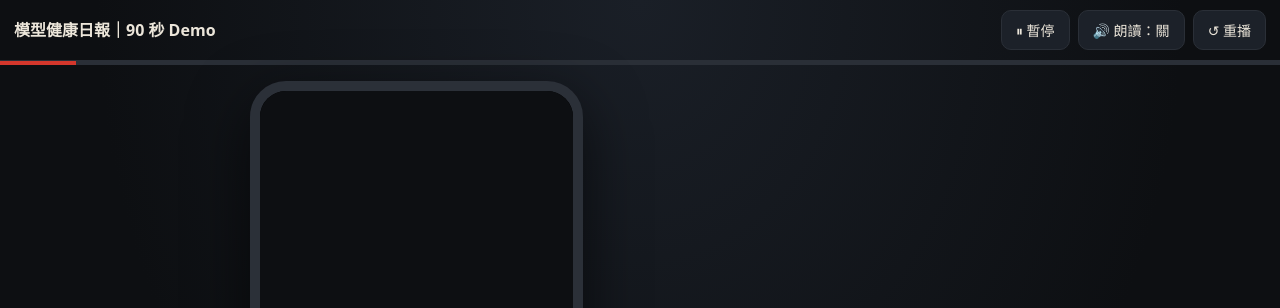
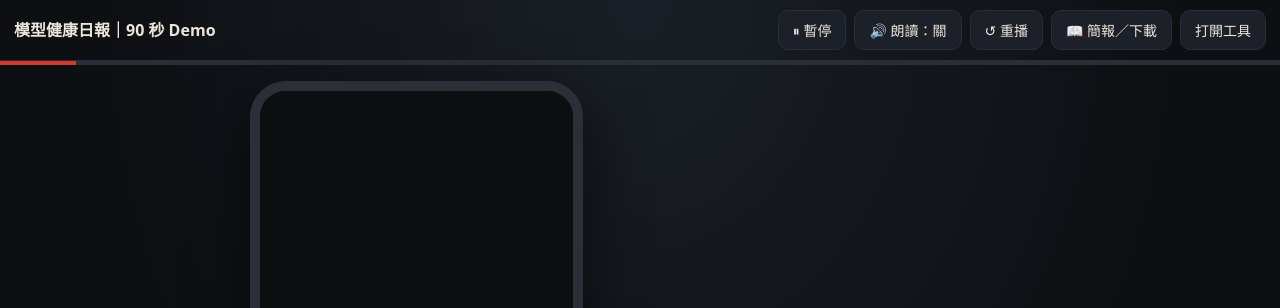
Before and after one commit to NavTRC/model-health-daily, a plain HTML site: page public/demo.html in a window 1280 px wide. Shown: the top 308 px of the page. Drawn offline with Linux system fonts and the light colour scheme; no server answers.

Commit message:
Demo 頁加上簡報與工具入口
Co-Authored-By: Claude Opus 5.5 <noreply@anthropic.com>
Claude-Session: https://claude.ai/code/session_01Ja9143etC2rPebgJQ6BQs3

```diff
--- a/public/demo.html
+++ b/public/demo.html
@@ -63,7 +63,8 @@
 </head>
 <body>
 <div class="bar"><b>模型健康日報｜90 秒 Demo</b>
-  <button id="play">⏸ 暫停</button><button id="tts">🔊 朗讀：關</button><button id="restart">↺ 重播</button></div>
+  <button id="play">⏸ 暫停</button><button id="tts">🔊 朗讀：關</button><button id="restart">↺ 重播</button>
+  <button onclick="location.href='/slides'">📖 簡報／下載</button><button onclick="location.href='/'">打開工具</button></div>
 <div class="prog"><i id="prog"></i></div>
 <div class="stage">
   <div class="phone" id="phone">
```
